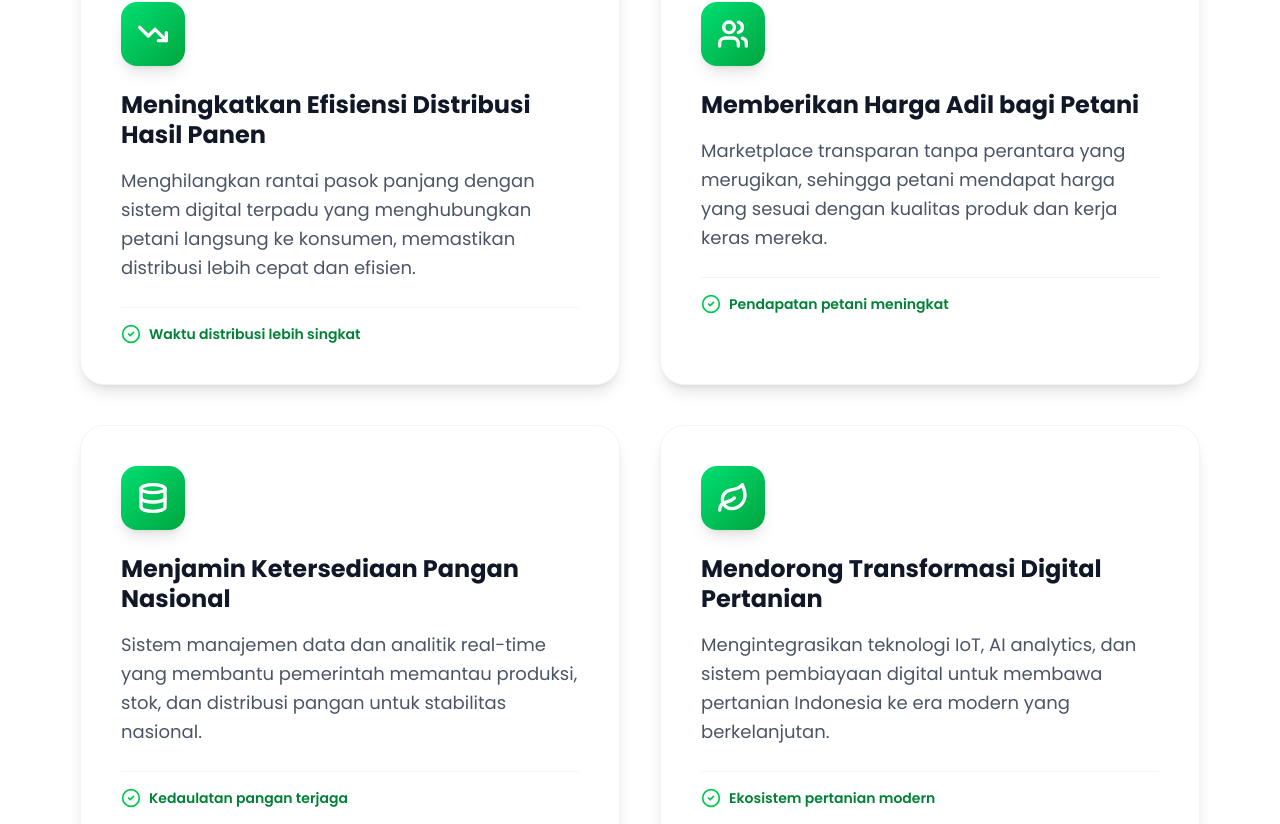
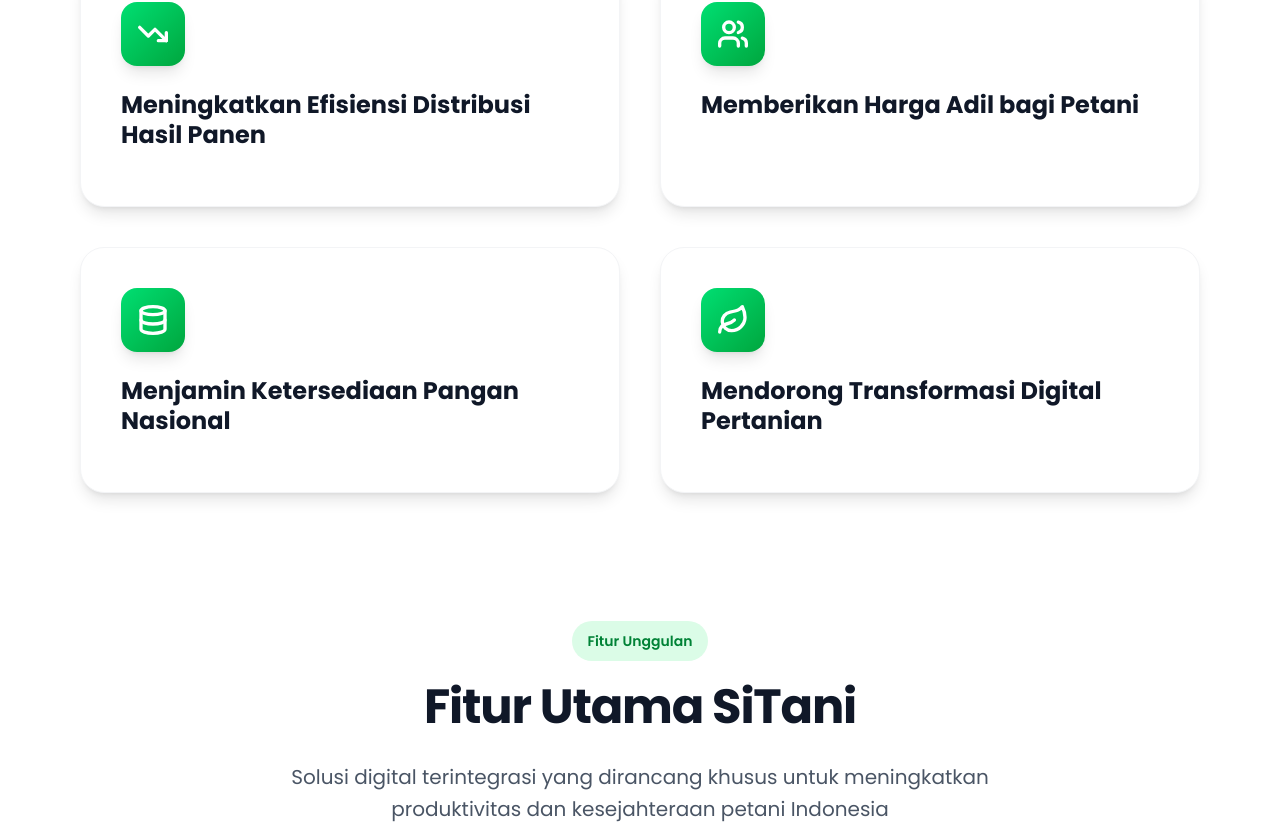
Before and after one commit to SyariefHayat/sitani, a React (Vite) app in the folder frontend/: page / in a window 1280 px wide. Shown: the part 1205-2029 px from the top of the page. Built offline with nearby package versions, Linux system fonts and the light colour scheme; no server answers.

Commit message:
update frontend: why section hide description

```diff
--- a/frontend/src/pages/landing/WhySection.jsx
+++ b/frontend/src/pages/landing/WhySection.jsx
@@ -1,30 +1,22 @@
 import React from 'react';
-import { TrendingDown, Users, Database, Leaf, CheckCircle2 } from 'lucide-react';
+import { TrendingDown, Users, Database, Leaf } from 'lucide-react';
 
 const LIST_PROBLEM = [
     {
         icon: TrendingDown,
-        title: "Meningkatkan Efisiensi Distribusi Hasil Panen",
-        desc: "Menghilangkan rantai pasok panjang dengan sistem digital terpadu yang menghubungkan petani langsung ke konsumen, memastikan distribusi lebih cepat dan efisien.",
-        impact: "Waktu distribusi lebih singkat"
+        title: "Meningkatkan Efisiensi Distribusi Hasil Panen"
     },
     {
         icon: Users,
-        title: "Memberikan Harga Adil bagi Petani",
-        desc: "Marketplace transparan tanpa perantara yang merugikan, sehingga petani mendapat harga yang sesuai dengan kualitas produk dan kerja keras mereka.",
-        impact: "Pendapatan petani meningkat"
+        title: "Memberikan Harga Adil bagi Petani"
     },
     {
         icon: Database,
-        title: "Menjamin Ketersediaan Pangan Nasional",
-        desc: "Sistem manajemen data dan analitik real-time yang membantu pemerintah memantau produksi, stok, dan distribusi pangan untuk stabilitas nasional.",
-        impact: "Kedaulatan pangan terjaga"
+        title: "Menjamin Ketersediaan Pangan Nasional"
     },
     {
         icon: Leaf,
-        title: "Mendorong Transformasi Digital Pertanian",
-        desc: "Mengintegrasikan teknologi IoT, AI analytics, dan sistem pembiayaan digital untuk membawa pertanian Indonesia ke era modern yang berkelanjutan.",
-        impact: "Ekosistem pertanian modern"
+        title: "Mendorong Transformasi Digital Pertanian"
     }
 ];
 
@@ -63,17 +55,6 @@
                                     <h3 className="text-xl sm:text-2xl font-bold text-gray-900 mb-4 leading-tight group-hover:text-green-700 transition-colors duration-300">
                                         {item.title}
                                     </h3>
-
-                                    <p className="text-base sm:text-lg text-gray-600 leading-relaxed mb-6">
-                                        {item.desc}
-                                    </p>
-
-                                    <div className="flex items-center gap-2 pt-4 border-t border-gray-100">
-                                        <CheckCircle2 size={20} className="text-green-500 flex-shrink-0" />
-                                        <span className="text-sm font-semibold text-green-700">
-                                            {item.impact}
-                                        </span>
-                                    </div>
                                 </div>
 
                                 <div className="absolute bottom-0 left-0 w-full h-1 bg-gradient-to-r from-green-400 to-green-600 transform scale-x-0 group-hover:scale-x-100 transition-transform duration-500 origin-left"></div>
```
